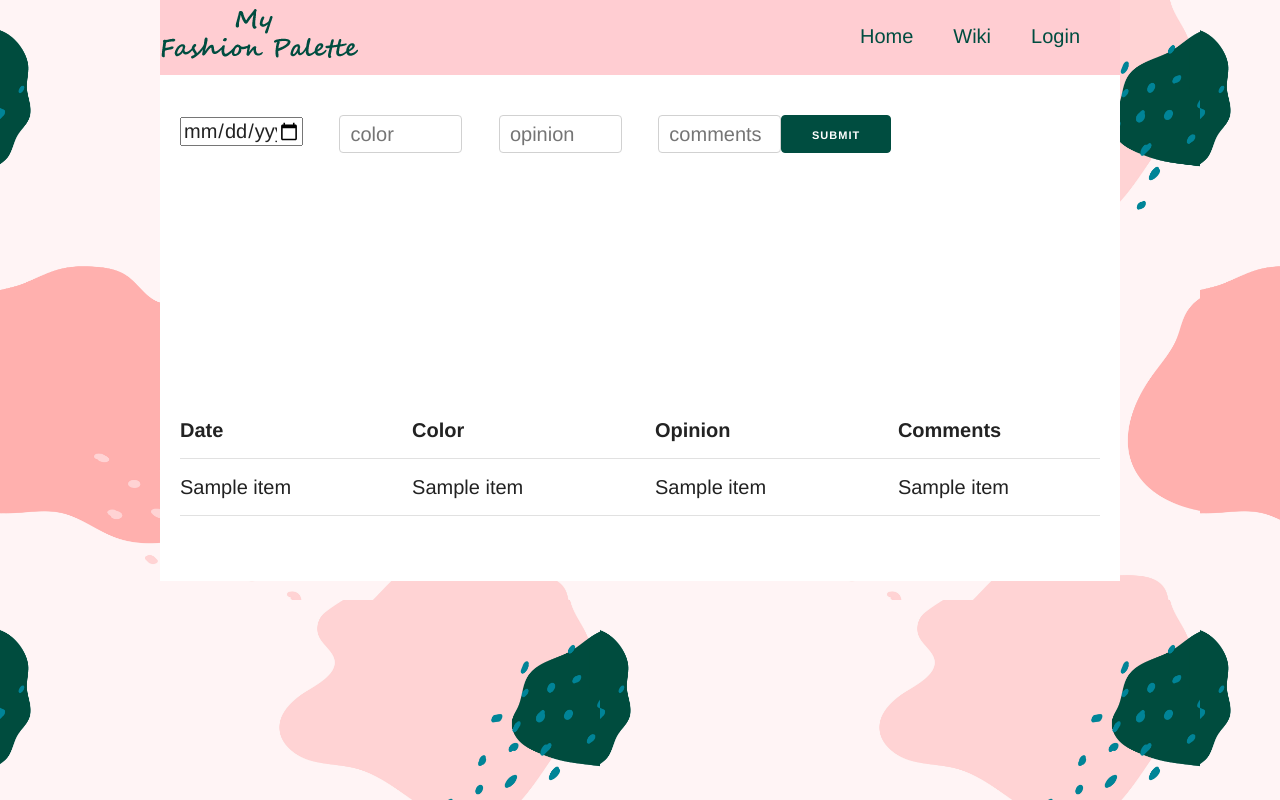
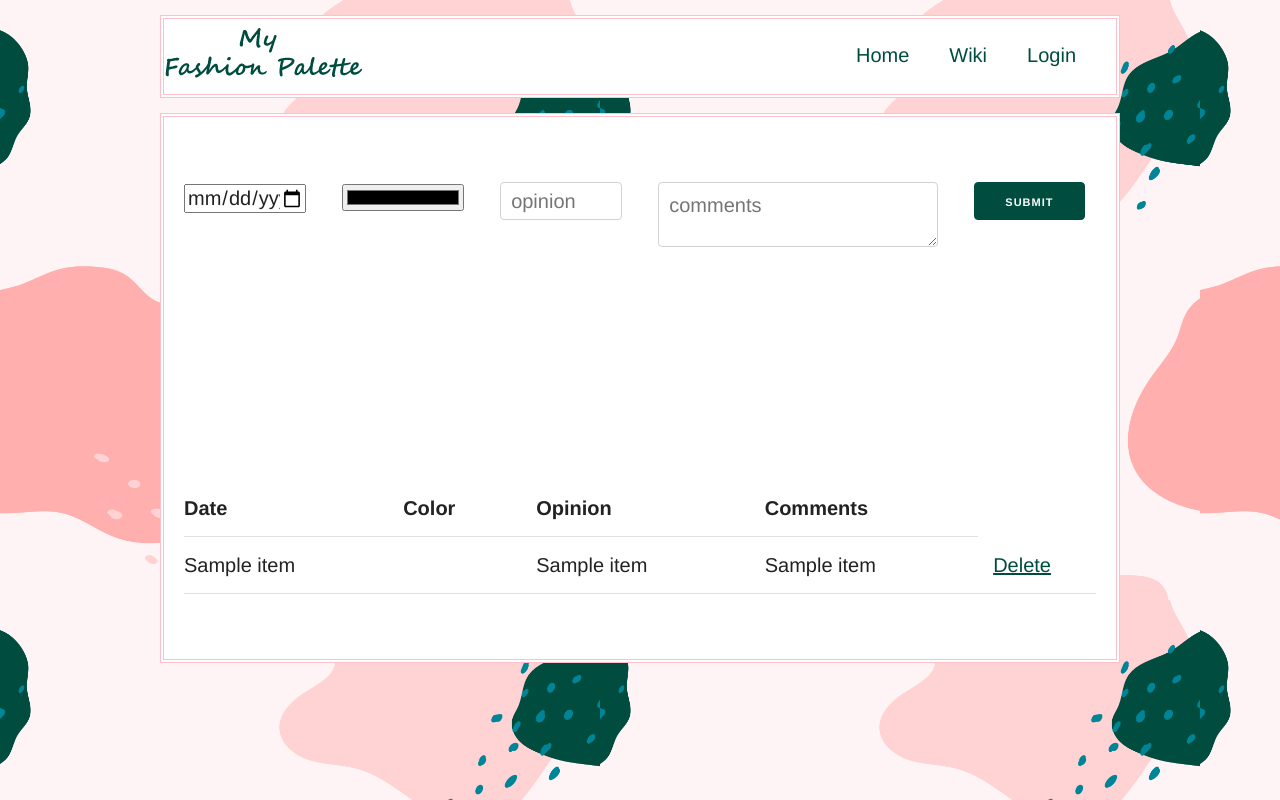
Before and after one commit to d-chell/fashionpalette, a Flask app: template templates/history.html in a window 1280 px wide. Run offline with Flask 2, Linux system fonts and the light colour scheme; the template is opened without the code that fills it: most values are stand-ins (such as "Sample title", 1, 10 or a date in 2020); a map, chart or similar area stays blank.

Commit message:
Quality of life changes to history tab

```diff
--- a/app.py
+++ b/app.py
@@ -44,6 +44,12 @@ def history():
         opinion = flask.request.form["opinon"]
         comments = flask.request.form["comments"]
         db.create_log(flask_login.current_user.id, date, color, opinion, comments)
+    else:
+        try:
+            hid = flask.request.args.get("delete")
+            db.delete_log(hid)
+        except Exception as e:
+            print(e)
     return flask.render_template("history.html", history_list=db.get_history(flask_login.current_user.id))
 
 @app.route('/login', methods=['GET', 'POST'])
--- a/db.py
+++ b/db.py
@@ -70,6 +70,10 @@ def get_history(uid):
         return [()]
     return logs
 
+def delete_log(hid):
+    execute("DELETE FROM history WHERE hid=?", (hid,))
+    print(hid)
+
 ##############
 # TIME FUNCS #
 ##############
@@ -96,6 +100,7 @@ def reset():
             );""")
     execute("DROP TABLE IF EXISTS `history`;")
     execute("""CREATE TABLE `history` (
+                `hid` INTEGER PRIMARY KEY AUTOINCREMENT,
                 `id` INTEGER,
                 `date` TIMESTAMP,
                 `color` INTEGER,
--- a/static/main.css
+++ b/static/main.css
@@ -5,7 +5,7 @@
  --primary-color:#ffcdd2;
  --secondary-color:#727578;
  --error-color:#d20962;
- --progress-bar-background:#727578;
+ --progress-bar-background:#726578;
  --progress-bar-fill:#151515;
  --code-bg-color:#e8eff2;
 }
@@ -19,25 +19,37 @@ body {
   background: var(--primary-color);
 }
 
+#nav {
+  display: flex;
+  background-color: #fff;
+  margin: 1.5rem 0 1.5rem 0;
+  border: 4px double pink;
+}
+
 .coolbody {
   background-color: var(--background-color);
   padding: 4rem 2rem 4rem 2rem;
+  border: 4px double pink;
 }
 
 #title {
   justify-content: flex-start;
 }
+
 #nav div {
   text-align: left;
   display: flex;
 }
+
 #navlinks div {
   display: flex;
 }
+
 #navlinks {
   display: flex;
   padding-top: 2rem;
 }
+
 @media (min-width: 400px) {
   #nav {
     flex-direction: column;
@@ -46,6 +58,7 @@ body {
     flex-direction: column;
   }
 }
+
 @media (min-width: 550px) {
   #nav {
     flex-direction: row;
@@ -59,10 +72,7 @@ body {
     margin-right: 2em;
   }
 }
-#nav {
-  display: flex;
-  background-color: var(--primary-color);
-}
+
 #nav a {
   text-decoration: none;
 }
--- a/templates/history.html
+++ b/templates/history.html
@@ -3,19 +3,22 @@
 <div class="row">
   <form method="POST">
     <div class="two columns">
-      <input class="u-full-width" name="date" type="date"/>
+      <input class="u-full-width" required name="date" type="date"/>
     </div>
     <div class="two columns">
-      <input class="u-full-width" name="color" type="number" placeholder="color"/>
+      <input class="u-full-width" required name="color" type="color" placeholder="color"/>
     </div>
     <div class="two columns">
-      <input class="u-full-width" name="opinon" type="number" placeholder="opinion"/>
+      <input class="u-full-width" required name="opinon" type="number" placeholder="opinion"/>
+    </div>
+    <div class="four columns">
+      <textarea class="u-full-width" name="comments" placeholder="comments"></textarea>
     </div>
     <div class="two columns">
-      <input class="u-full-width" name="comments" type="text" placeholder="comments"/>
+    <input class="button-primary" type="submit" value="Submit">
     </div>
-    <input class="button-primary" type="submit" value="Submit">
   </form>
+  {% if history_list[0] %}
   <div class="row">
     <div class="eight columns offset-by-two">
       <canvas id="happyOverTime" height="200px"></canvas>
@@ -30,32 +33,36 @@
         <th>Comments</th>
       </tr>
     </thead>
-    <tbody>
+    <tbody id="historytable">
       {% for item in history_list %}
       <tr>
-        <td>{{ item[1] }}</td>
         <td>{{ item[2] }}</td>
-        <td>{{ item[3] }}</td>
+        <td style="background-color: {{ item[3] }}">
+        </td>
         <td>{{ item[4] }}</td>
+        <td>{{ item[5] }}</td>
+        <td>
+          <a href="/history?delete={{ item[0] }}#historytable">Delete</a>
+        </td>
       </tr>
       {% endfor %}
     </tbody>
   </table>
-<script src="/static/chart.js"></script>
+  <script src="/static/chart.js"></script>
   <script>
     var config = {
       type: 'line',
       data: {
-        labels: [{% for item in history_list %}'{{ item[1] }}'{{ "," if not loop.last }}{% endfor %}],
+        labels: [{% for item in history_list %}'{{ item[2] }}'{{ "," if not loop.last }}{% endfor %}],
         datasets: [
         {
           label: 'Satisfaction',
-          backgroundColor: "#000",
-          borderColor: "#000",
+          backgroundColor: "#ffcdd2",
+          borderColor: "#ffcdd2",
 
           data: [
           {% for item in history_list %}
-          {{ item[3] }} {{ "," if not loop.last }}
+          {{ item[4] }} {{ "," if not loop.last }}
           {% endfor %}
           ],
           fill: false,
@@ -95,4 +102,5 @@
     };
 
   </script>
+  {% endif %}
   {% endblock %}
```
